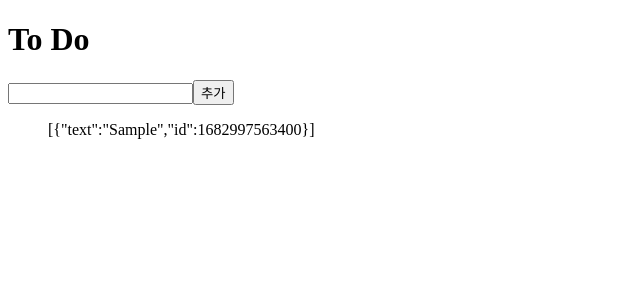
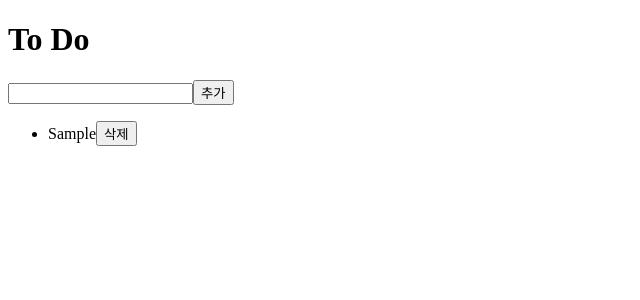
Before and after one commit to gorhf9397/vanilla-redux, a React (Create React App) app: page / in a window 1280 px wide. Both pictures are taken after typing "Sample" into the empty fields and a click on the button "추가". Shown: the top 300 px of the page, without its empty margins (0-640 px from the left). Built offline with nearby package versions, Linux system fonts and the light colour scheme.

Commit message:
ToDo 컴포넌트 생성connect연결 dispatch사용하여 store호출후 삭제기능구현

```diff
--- a/src/Store.js
+++ b/src/Store.js
@@ -12,7 +12,7 @@ const addToDo = (text) => {
 const deleteToDo = (id) => {
   return {
     type: DELETE,
-    id,
+    id: parseInt(id),
   };
 };
 const reducer = (state = [], action) => {
@@ -20,7 +20,7 @@ const reducer = (state = [], action) => {
     case ADD:
       return [{ text: action.text, id: Date.now() }, ...state];
     case DELETE:
-      return state.filter((toDo) => toDo !== action.id);
+      return state.filter((toDo) => toDo.id !== action.id);
     default:
       return state;
   }
--- /dev/null
+++ b/src/components/ToDo.js
@@ -0,0 +1,20 @@
+import React from "react";
+import { connect } from "react-redux";
+import { actionCreators } from "../Store";
+
+const ToDo = ({ text, onBtnClick }) => {
+  return (
+    <li>
+      {text}
+      <button onClick={onBtnClick}>삭제</button>
+    </li>
+  );
+};
+
+const mapDispatchToProps = (dispatch, ownProps) => {
+  return {
+    onBtnClick: () => dispatch(actionCreators.deleteToDo(ownProps.id)),
+  };
+};
+
+export default connect(null, mapDispatchToProps)(ToDo);
--- a/src/routes/Home.js
+++ b/src/routes/Home.js
@@ -1,5 +1,6 @@
 import React, { useState } from "react";
 import { connect } from "react-redux";
+import ToDo from "../components/ToDo";
 import { actionCreators } from "../Store";
 
 const Home = ({ toDos, addToDo }) => {
@@ -22,7 +23,11 @@ const Home = ({ toDos, addToDo }) => {
         <input type="text" value={text} onChange={onChange} />
         <button>추가</button>
       </form>
-      <ul>{JSON.stringify(toDos)}</ul>
+      <ul>
+        {toDos.map((toDo) => (
+          <ToDo key={toDo.id} {...toDo} />
+        ))}
+      </ul>
     </div>
   );
 };
```
